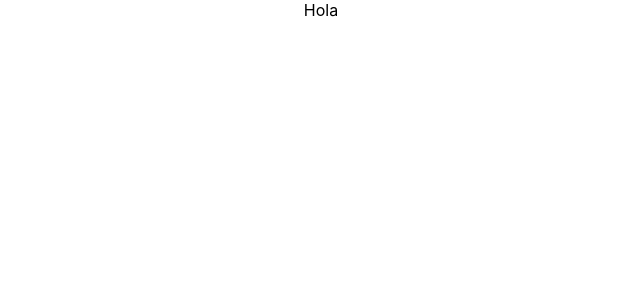
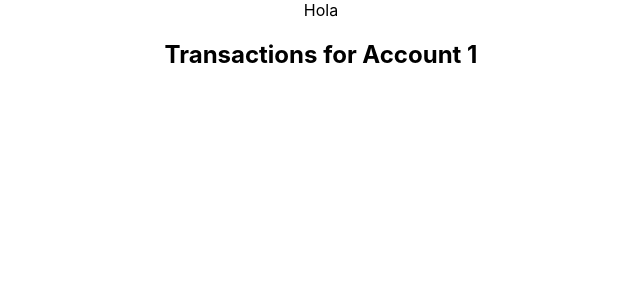
Before and after one commit to Yumenio/GPA-finally-frontend, a React (Create React App) app in the folder gpa-ui/: page /transactions/1 in a window 1280 px wide. Before the commit this address had no page. Shown: the top 300 px of the page, without its empty margins (319-959 px from the left). Built offline with nearby package versions, Linux system fonts and the light colour scheme.

Commit message:
feat: adds accountId prop forwarding when navigating to the Transactions page of an account

```diff
--- a/gpa-ui/src/App.tsx
+++ b/gpa-ui/src/App.tsx
@@ -19,7 +19,7 @@ function App() {
         <Route path="/login" element= {<Login setToken={setToken}/>}/>
         <Route path="/signup" element={<Register setToken={setToken}/>}/>
         <Route path="/accounts" element={<Accounts/>}/>
-        <Route path="/transactions" element={<Transactions/>}/>
+        <Route path="/transactions/:accountId" element={<Transactions/>}/>
       </Routes>
     </div>
   );
--- a/gpa-ui/src/components/BankAccountInfo.tsx
+++ b/gpa-ui/src/components/BankAccountInfo.tsx
@@ -1,8 +1,10 @@
 // BankAccountInfo.tsx
 import React from 'react';
-import { Card, CardContent, Typography } from '@mui/material';
+import { Card, CardContent, Link, Typography } from '@mui/material';
+import {Link as RouterLink} from 'react-router-dom';
 
 interface BankAccountInfoProps {
+  accountId: number
   accountNumber: string;
   currentBalance: string;
 }
@@ -11,7 +13,7 @@ const formatAccountNumber = (accountNumber:string): string =>{
   return accountNumber.match(/.{1,4}/g)?.join(" ") || "";
 }
 
-const BankAccountInfo: React.FC<BankAccountInfoProps> = ({ accountNumber, currentBalance }) => {
+const BankAccountInfo: React.FC<BankAccountInfoProps> = ({ accountNumber, currentBalance, accountId }) => {
   const formattedAccountNumber = formatAccountNumber(accountNumber);
   return (
     <Card variant="outlined" style={{ minWidth: '200px', margin: '10px', textAlign: 'left' }}>
@@ -21,6 +23,9 @@ const BankAccountInfo: React.FC<BankAccountInfoProps> = ({ accountNumber, curren
         </Typography>
         <Typography variant="body1">{formattedAccountNumber}</Typography>
         <Typography variant="body1" style={{marginTop: '10px'}}>Current Balance: ${currentBalance}</Typography>
+        <Link component={RouterLink} to={`/transactions/${accountId}`}>
+          View Transactions
+        </Link>
       </CardContent>
     </Card>
   );
--- a/gpa-ui/src/components/BankAccountsContainer.tsx
+++ b/gpa-ui/src/components/BankAccountsContainer.tsx
@@ -16,6 +16,7 @@ const BankAccountsContainer: React.FC<BankAccountsContainerProps> = ({ accounts
           key={index}
           accountNumber={account.account_number}
           currentBalance={account.current_balance}
+          accountId={account.ID}
         />
       ))}
     </Box>
--- a/gpa-ui/src/pages/Accounts.tsx
+++ b/gpa-ui/src/pages/Accounts.tsx
@@ -4,6 +4,7 @@ import axios from 'axios';
 import BankAccountsContainer from '../components/BankAccountsContainer';
 
 export interface AccountData{
+    ID: number,
     account_number:string,
     current_balance:string,
 }
@@ -12,8 +13,10 @@ const Accounts = () => {
     const api_uri = "http://localhost:8000/api/accounts"
     const [data, setData] = useState<[AccountData]|null>();
 
+    const user_id = "6"
+
     const getData = () => {
-        axios(api_uri+"/user/6")
+        axios(api_uri+"/user/"+user_id)
         .then(response =>{
             setData(response.data)
         })
--- a/gpa-ui/src/pages/Transactions.tsx
+++ b/gpa-ui/src/pages/Transactions.tsx
@@ -1,9 +1,14 @@
-import React from 'react'
+import React from 'react';
+import { useParams } from 'react-router-dom';
 
-const Transactions = () => {
+const TransactionsPage: React.FC = () => {
+  const { accountId } = useParams<{ accountId: string }>();
+
   return (
-    <div>Transactions</div>
-  )
-}
+    <div>
+      <h2>Transactions for Account {accountId}</h2>
+    </div>
+  );
+};
 
-export default Transactions
+export default TransactionsPage;
```
